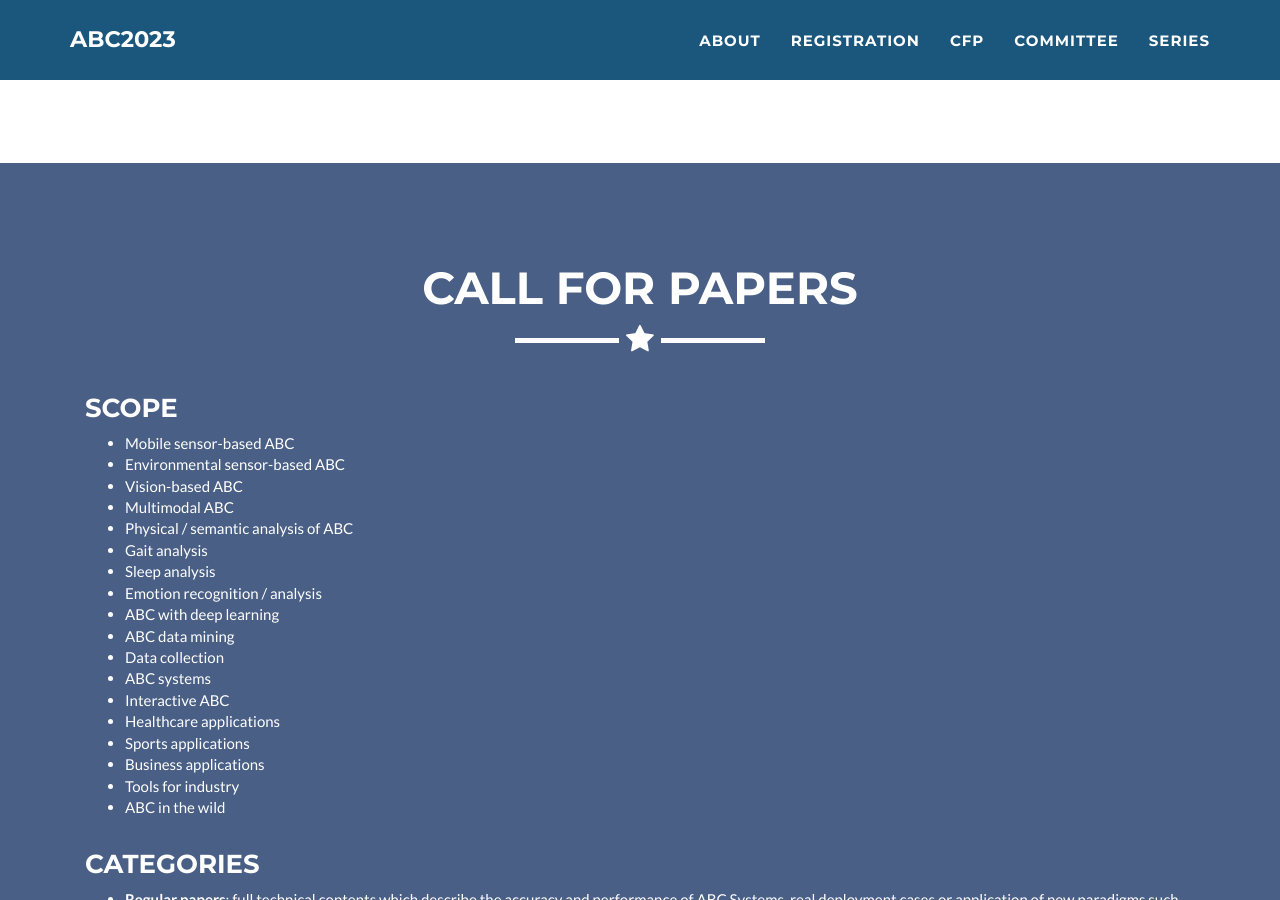
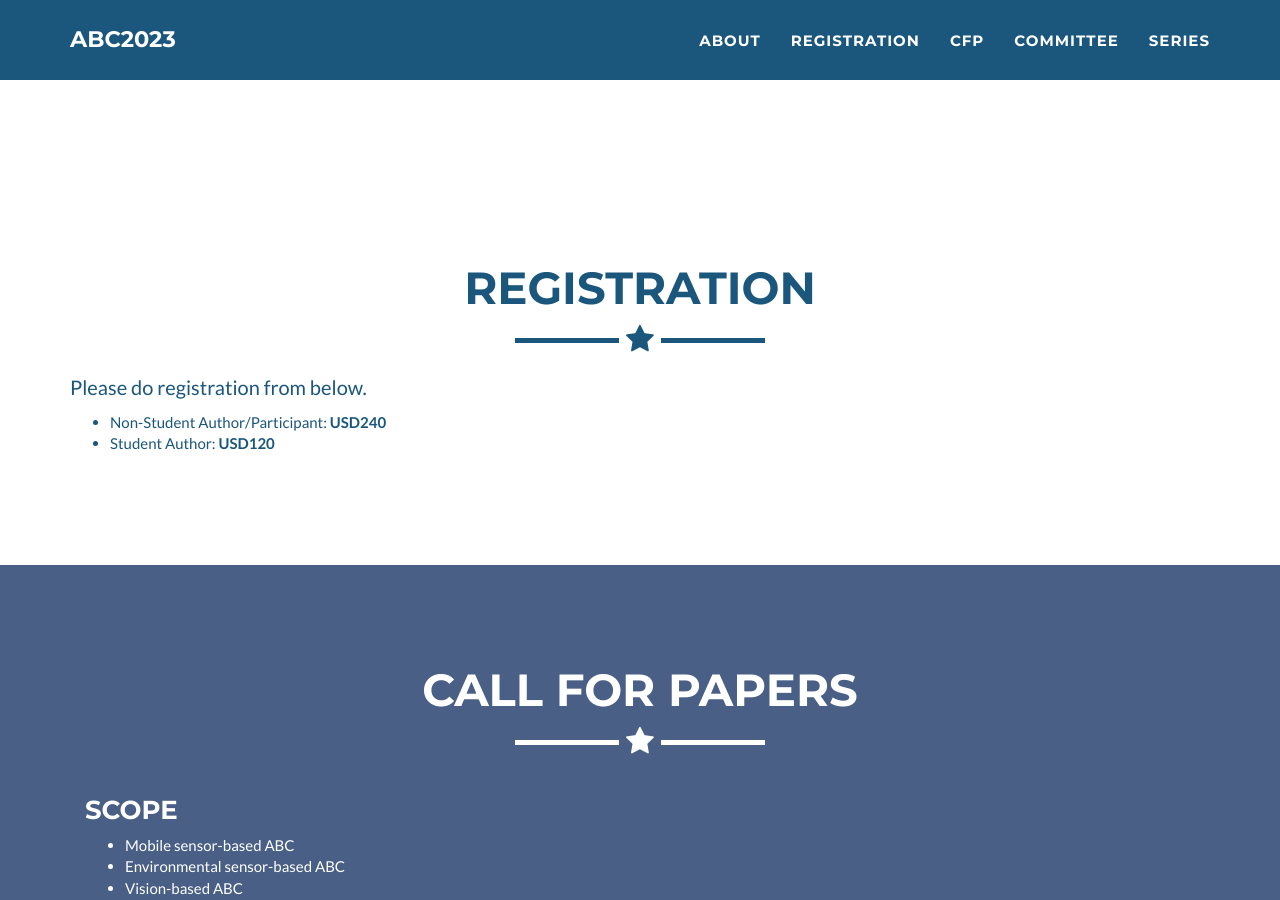
Before and after one commit to abc-research/abc-research.github.io, a Jekyll site: the page built from index.html, in a window 1280 px wide and 900 px high, scrolled down 1381 px. Built offline with Jekyll 4.4.1, drawn with Linux system fonts in a browser that asks for light colours; part of the change alters nothing that is shown.

Commit message:
Update _config.yml

```diff
--- a/_config.yml
+++ b/_config.yml
@@ -40,7 +40,7 @@ includes:
   - file: about.html
 #  - file: keynote.html
 #  - file: program.html
-#  - file: registration.html
+  - file: registration.html
   - file: cfp.html
 #  - file: venue.html
   - file: committee.html
```
